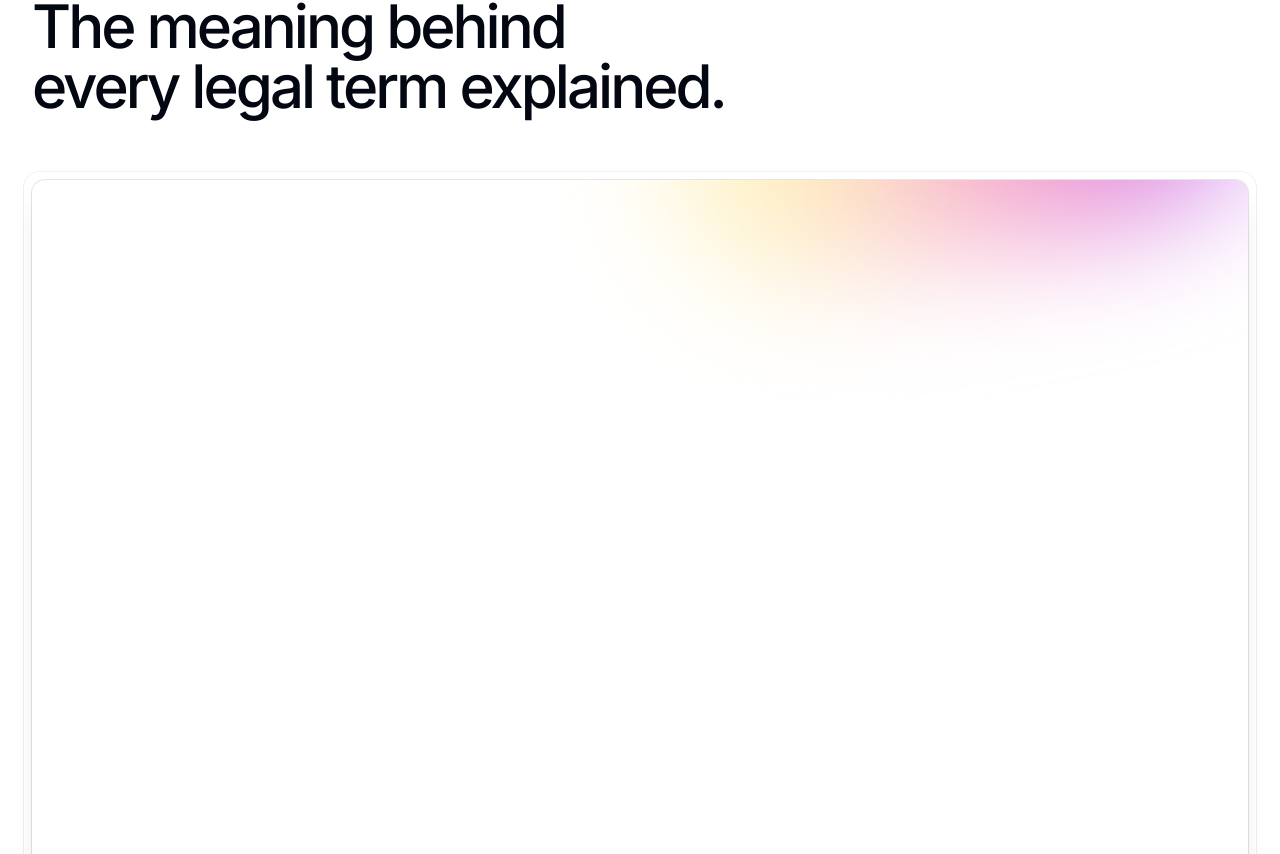
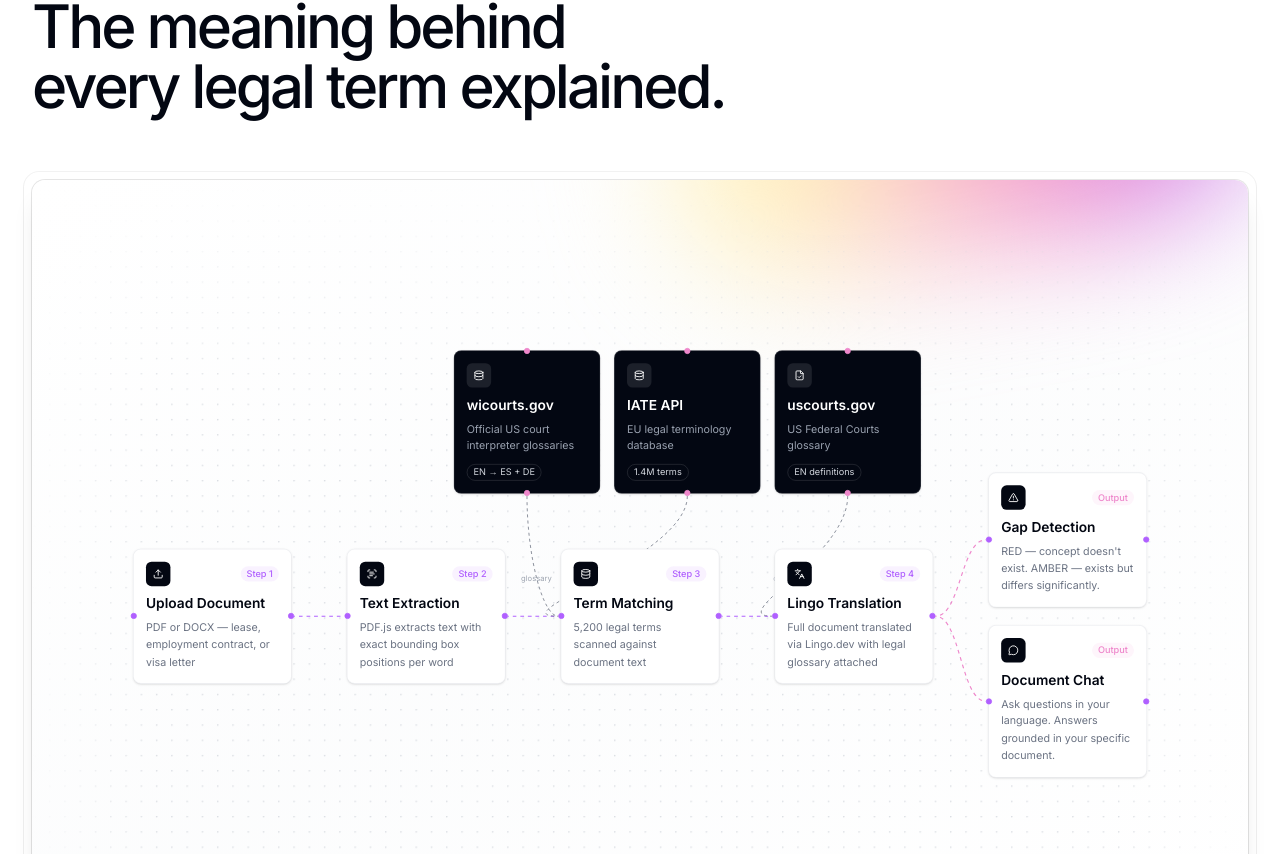
Before and after one commit to Mkn0021/legal-lingo, a Next.js app: page / in a window 1280 px wide. Shown: the part 986-1840 px from the top of the page. Built offline with nearby package versions, Linux system fonts and the light colour scheme.

Commit message:
feat: add ProjectOverview component and integrate it into SnapshotSection

```diff
--- /dev/null
+++ b/components/homepage/project-overview.tsx
@@ -0,0 +1,317 @@
+"use client"
+
+import {
+    ReactFlow,
+    Node,
+    Edge,
+    Handle,
+    Position,
+    NodeProps,
+    Background,
+    useNodesState,
+    useEdgesState,
+} from "@xyflow/react"
+import "@xyflow/react/dist/style.css"
+import {
+    Upload,
+    ScanText,
+    Database,
+    Languages,
+    TriangleAlert,
+    MessageCircle,
+    FileCheck,
+} from "lucide-react"
+
+
+function StepNode({ data, selected }: NodeProps) {
+    const d = data as {
+        icon: React.ReactNode
+        title: string
+        description: string
+        badge?: string
+        badgeColor?: string
+        isSource?: boolean
+        isTarget?: boolean
+    }
+
+    return (
+        <div className={`relative bg-white border rounded-xl p-4 w-52 shadow-sm hover:shadow-md transition-all duration-200 ${selected ? 'border-[#b060ff] shadow-lg ring-2 ring-[#b060ff]/40' : 'border-gray-200/60 hover:border-gray-300/80'}`}>
+            <Handle
+                type="target"
+                position={Position.Left}
+                className="bg-[#b060ff]! border-[#b060ff]! w-2! h-2!"
+            />
+
+            <div className="flex flex-col gap-3">
+                <div className="flex items-center justify-between">
+                    <div className="size-8 rounded-lg bg-gray-950 text-white flex items-center justify-center shrink-0">
+                        {d.icon}
+                    </div>
+                    {d.badge && (
+                        <span
+                            className="text-xs font-medium px-2 py-0.5 rounded-full transition-colors"
+                            style={{ backgroundColor: d.badgeColor + "15", color: d.badgeColor }}
+                        >
+                            {d.badge}
+                        </span>
+                    )}
+                </div>
+                <div>
+                    <p className="text-lg font-semibold text-gray-950 leading-tight">{d.title}</p>
+                    <p className="text-sm text-gray-500 mt-2 leading-relaxed">{d.description}</p>
+                </div>
+            </div>
+
+            <Handle
+                type="source"
+                position={Position.Right}
+                className="bg-[#b060ff]! border-[#b060ff]! w-2! h-2!"
+            />
+        </div>
+    )
+}
+
+function DatabaseNode({ data, selected }: NodeProps) {
+    const d = data as {
+        icon: React.ReactNode
+        title: string
+        description: string
+        badge: string
+    }
+
+    return (
+        <div className={`relative bg-gray-950 text-white border rounded-xl p-4 w-48 shadow-sm hover:shadow-md transition-all duration-200 ${selected ? 'border-[#ee87cb] shadow-lg ring-2 ring-[#ee87cb]/40' : 'border-white/15 hover:border-white/25'}`}>
+            <Handle
+                type="target"
+                position={Position.Top}
+                className="bg-[#ee87cb]! border-[#ee87cb]! w-2! h-2!"
+            />
+            <div className="flex flex-col gap-3">
+                <div className="size-8 rounded-lg bg-white/10 flex items-center justify-center">
+                    {d.icon}
+                </div>
+                <div>
+                    <p className="text-lg font-semibold text-white leading-tight">{d.title}</p>
+                    <p className="text-sm text-gray-400 mt-2 leading-relaxed">{d.description}</p>
+                </div>
+                <span className="text-xs text-gray-300 border border-white/15 rounded-full px-2 py-0.5 w-fit hover:border-white/25 transition-colors">
+                    {d.badge}
+                </span>
+            </div>
+            <Handle
+                type="source"
+                position={Position.Bottom}
+                className="bg-[#ee87cb]! border-[#ee87cb]! w-2! h-2!"
+            />
+        </div>
+    )
+}
+
+
+const initialNodes: Node[] = [
+    {
+        id: "upload",
+        type: "step",
+        position: { x: 0, y: 160 },
+        data: {
+            icon: <Upload size={14} />,
+            title: "Upload Document",
+            description: "PDF or DOCX — lease, employment contract, or visa letter",
+            badge: "Step 1",
+            badgeColor: "#b060ff",
+        },
+    },
+    {
+        id: "extract",
+        type: "step",
+        position: { x: 280, y: 160 },
+        data: {
+            icon: <ScanText size={14} />,
+            title: "Text Extraction",
+            description: "PDF.js extracts text with exact bounding box positions per word",
+            badge: "Step 2",
+            badgeColor: "#b060ff",
+        },
+    },
+    {
+        id: "match",
+        type: "step",
+        position: { x: 560, y: 160 },
+        data: {
+            icon: <Database size={14} />,
+            title: "Term Matching",
+            description: "5,200 legal terms scanned against document text",
+            badge: "Step 3",
+            badgeColor: "#b060ff",
+        },
+    },
+    {
+        id: "translate",
+        type: "step",
+        position: { x: 840, y: 160 },
+        data: {
+            icon: <Languages size={14} />,
+            title: "Lingo Translation",
+            description: "Full document translated via Lingo.dev with legal glossary attached",
+            badge: "Step 4",
+            badgeColor: "#b060ff",
+        },
+    },
+    {
+        id: "flag",
+        type: "step",
+        position: { x: 1120, y: 60 },
+        data: {
+            icon: <TriangleAlert size={14} />,
+            title: "Gap Detection",
+            description: "RED — concept doesn't exist. AMBER — exists but differs significantly.",
+            badge: "Output",
+            badgeColor: "#ee87cb",
+        },
+    },
+    {
+        id: "chat",
+        type: "step",
+        position: { x: 1120, y: 260 },
+        data: {
+            icon: <MessageCircle size={14} />,
+            title: "Document Chat",
+            description: "Ask questions in your language. Answers grounded in your specific document.",
+            badge: "Output",
+            badgeColor: "#ee87cb",
+        },
+    },
+    // Data sources — top row
+    {
+        id: "db-wicourts",
+        type: "database",
+        position: { x: 420, y: -100 },
+        data: {
+            icon: <Database size={14} />,
+            title: "wicourts.gov",
+            description: "Official US court interpreter glossaries",
+            badge: "EN → ES + DE",
+        },
+    },
+    {
+        id: "db-iate",
+        type: "database",
+        position: { x: 630, y: -100 },
+        data: {
+            icon: <Database size={14} />,
+            title: "IATE API",
+            description: "EU legal terminology database",
+            badge: "1.4M terms",
+        },
+    },
+    {
+        id: "db-uscourts",
+        type: "database",
+        position: { x: 840, y: -100 },
+        data: {
+            icon: <FileCheck size={14} />,
+            title: "uscourts.gov",
+            description: "US Federal Courts glossary",
+            badge: "EN definitions",
+        },
+    },
+]
+
+
+const initialEdges: Edge[] = [
+    {
+        id: "upload-extract",
+        source: "upload",
+        target: "extract",
+        animated: true,
+        style: { stroke: "#b060ff", strokeWidth: 1.5 },
+    },
+    {
+        id: "extract-match",
+        source: "extract",
+        target: "match",
+        animated: true,
+        style: { stroke: "#b060ff", strokeWidth: 1.5 },
+    },
+    {
+        id: "match-translate",
+        source: "match",
+        target: "translate",
+        animated: true,
+        style: { stroke: "#b060ff", strokeWidth: 1.5 },
+    },
+    {
+        id: "translate-flag",
+        source: "translate",
+        target: "flag",
+        animated: true,
+        style: { stroke: "#ee87cb", strokeWidth: 1.5 },
+    },
+    {
+        id: "translate-chat",
+        source: "translate",
+        target: "chat",
+        animated: true,
+        style: { stroke: "#ee87cb", strokeWidth: 1.5 },
+    },
+    // Data sources feeding into match
+    {
+        id: "wicourts-match",
+        source: "db-wicourts",
+        target: "match",
+        style: { stroke: "#6b7280", strokeWidth: 1, strokeDasharray: "4 4" },
+        label: "glossary",
+        labelStyle: { fontSize: 10, fill: "#9ca3af" },
+        labelBgStyle: { fill: "transparent" },
+    },
+    {
+        id: "iate-match",
+        source: "db-iate",
+        target: "match",
+        style: { stroke: "#6b7280", strokeWidth: 1, strokeDasharray: "4 4" },
+    },
+    {
+        id: "uscourts-translate",
+        source: "db-uscourts",
+        target: "translate",
+        style: { stroke: "#6b7280", strokeWidth: 1, strokeDasharray: "4 4" },
+        label: "definitions",
+        labelStyle: { fontSize: 10, fill: "#9ca3af" },
+        labelBgStyle: { fill: "transparent" },
+    },
+]
+
+const nodeTypes = {
+    step: StepNode,
+    database: DatabaseNode,
+}
+
+// ── Flow Component ────────────────────────────────────────
+
+export function ProjectOverview() {
+    const [nodes, , onNodesChange] = useNodesState(initialNodes)
+    const [edges, , onEdgesChange] = useEdgesState(initialEdges)
+
+    return (
+        <div className="w-full h-full rounded-2xl overflow-hidden bg-linear-to-br from-white via-gray-50/50 to-white">
+            <ReactFlow
+                nodes={nodes}
+                edges={edges}
+                onNodesChange={onNodesChange}
+                onEdgesChange={onEdgesChange}
+                nodeTypes={nodeTypes}
+                fitView
+                fitViewOptions={{ padding: 0.2 }}
+                panOnDrag={true}
+                zoomOnScroll={false}
+                zoomOnPinch={true}
+                nodesDraggable={true}
+                nodesConnectable={true}
+                elementsSelectable={true}
+                proOptions={{ hideAttribution: true }}
+            >
+                <Background color="#d1d5db" gap={20} size={2} className="mask-t-from-70% mask-b-from-90% mask-r-from-90% mask-l-from-90%" />
+            </ReactFlow>
+        </div>
+    )
+}
--- a/components/homepage/snapshot-section.tsx
+++ b/components/homepage/snapshot-section.tsx
@@ -1,4 +1,5 @@
 import { TopGradient } from "./gradient-background";
+import { ProjectOverview } from "./project-overview";
 import { Section, SectionBox, SectionPin, SectionTitle } from "./section";
 
 export function SnapshotSection() {
@@ -11,9 +12,9 @@
 				The meaning behind <br /> every legal term explained.
 			</SectionTitle>
 			<SectionBox className="aspect-1216/768 h-144 sm:h-auto sm:w-304">
-				<div className="h-full relative rounded-2xl overflow-hidden">
+				<div className="h-full w-full relative rounded-2xl overflow-hidden">
 					<TopGradient />
-					{/* Content goes here */}
+					<ProjectOverview />
 				</div>
 			</SectionBox>
 		</Section>
--- a/package.json
+++ b/package.json
@@ -10,6 +10,7 @@
   },
   "dependencies": {
     "@libsql/client": "^0.17.0",
+    "@xyflow/react": "^12.10.1",
     "class-variance-authority": "^0.7.1",
     "clsx": "^2.1.1",
     "lingo.dev": "^0.133.2",
@@ -27,13 +28,13 @@
     "tw-animate-css": "^1.4.0"
   },
   "devDependencies": {
-    "@tailwindcss/postcss": "^4",
+    "@tailwindcss/postcss": "^4.2.1",
     "@types/node": "^20",
     "@types/react": "^19",
     "@types/react-dom": "^19",
     "eslint": "^9",
     "eslint-config-next": "16.1.6",
-    "tailwindcss": "^4",
+    "tailwindcss": "^4.2.1",
     "typescript": "^5"
   }
 }
```
Also changed, not shown: 1 other file (tests, documents, lock files or other folders).
